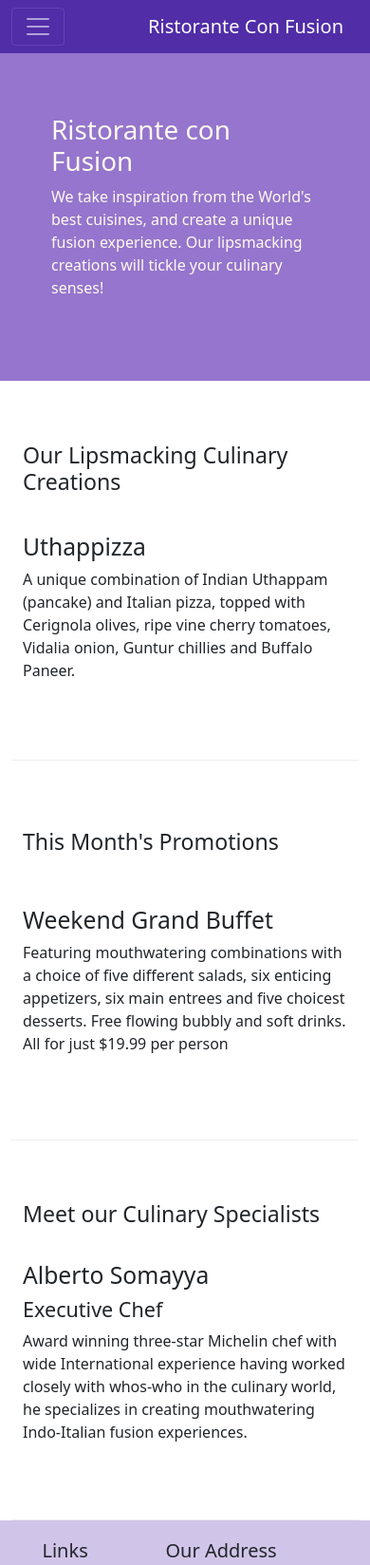
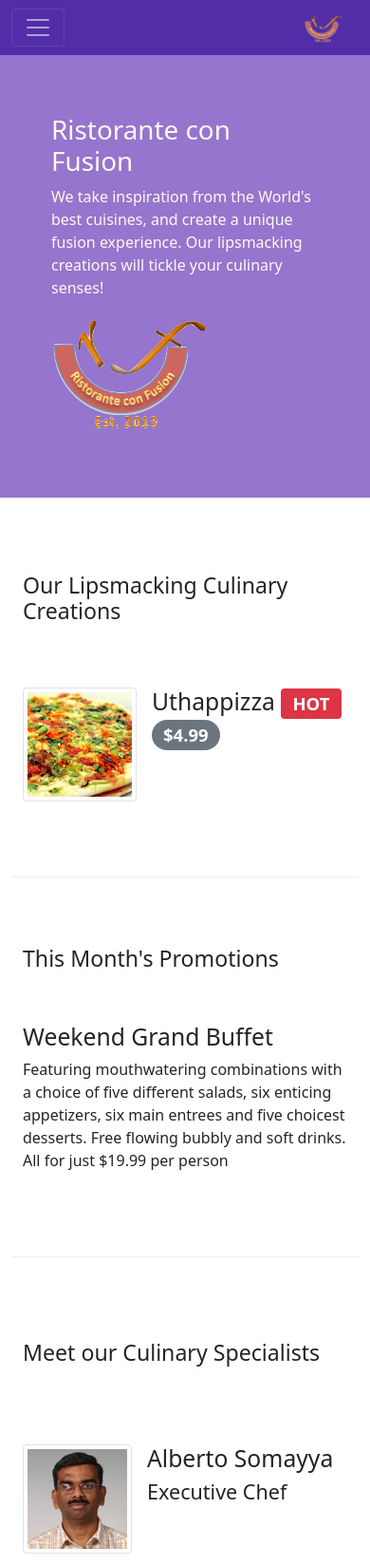
Before and after one commit to MusaOzcetin/Hong_Kong_University, a website: page index.html in a window 390 px wide. Shown: the top 1648 px of the page at 95% size. Drawn offline with nearby package versions, Linux system fonts and the light colour scheme.

Commit message:
Alerting the User

```diff
--- a/index.html
+++ b/index.html
@@ -19,7 +19,7 @@
         <button class="navbar-toggler" type="button" data-bs-toggle="collapse" data-bs-target="#Navbar">
             <span class="navbar-toggler-icon"></span>
         </button>
-        <a class="navbar-brand" href="#">Ristorante Con Fusion</a>
+        <a class="navbar-brand" href="#"><img src="img/logo.png" height="30" width="41" alt="Logo"></a>
         <div class="collapse navbar-collapse " id="Navbar">
             <ul class="navbar-nav me-auto">
                 <li class="nav-item active" aria-current="page"><a class="nav-link active" aria-current="page" href="#"><span class="fa fa-home fa-lg"></span> Home</a></li>
@@ -38,7 +38,8 @@
                 <h1>Ristorante con Fusion</h1>
                 <p>We take inspiration from the World's best cuisines, and create a unique fusion experience. Our lipsmacking creations will tickle your culinary senses!</p>
             </div>
-            <div class="col-12 col-sm">
+            <div class="col-12 col-sm align-self-center">
+                <img src="img/logo.png" class="img-fluid" alt="Logo">
             </div>
         </div>
     </div>
@@ -50,12 +51,16 @@
             <h3>Our Lipsmacking Culinary Creations</h3>
         </div>
         <div class="col col-sm order-sm-first col-md">
-            <h2>Uthappizza</h2>
-            <p>A unique combination of Indian Uthappam (pancake) and Italian pizza, topped with Cerignola olives, ripe vine cherry tomatoes, Vidalia onion, Guntur chillies and Buffalo Paneer.</p>
+            <div class="media d-flex">
+                <img class="me-3 img-thumbnail align-self-center" src="img/uthappizza.png" alt="Uthapizza">
+                <div class="media-body">
+                    <h2 class="mt-0">Uthappizza <span class="badge bg-danger">HOT</span> <span class="badge rounded-pill bg-secondary">$4.99</span></h2>
+                    <p class="d-none d-sm-block">A unique combination of Indian Uthappam (pancake) and Italian pizza, topped with Cerignola olives,
+                        ripe vine cherry tomatoes, Vidalia onion, Guntur chillies and Buffalo Paneer.</p>
+                </div>
+            </div>
         </div>
     </div>
-
-
     <div class="row row-content align-items-center">
         <div class="col-12 col-sm-4 col-md-3">
             <h3>This Month's Promotions</h3>
@@ -71,9 +76,15 @@
             <h3>Meet our Culinary Specialists</h3>
         </div>
         <div  class="col col-sm order-sm-first col-md">
-            <h2>Alberto Somayya</h2>
-            <h4>Executive Chef</h4>
-            <p>Award winning three-star Michelin chef with wide International experience having worked closely with whos-who in the culinary world, he specializes in creating mouthwatering Indo-Italian fusion experiences. </p>
+            <div class="media d-flex">
+                <img class="me-3 img-thumbnail align-self-center" src="img/alberto.png" alt="Alberto">
+                <div class="media-body">
+                    <h2 class="mt-0">Alberto Somayya</h2>
+                    <h4>Executive Chef</h4>
+                    <p class="d-none d-sm-block">Award winning three-star Michelin chef with wide International experience having worked closely with whos-who in the culinary world, he specializes in creating mouthwatering Indo-Italian fusion experiences. </p>
+                </div>
+
+            </div>
         </div>
     </div>
 </div>
```
Also changed, not shown: aboutus.html (+1 -1 lines), contactus.html (+1 -1 lines), img/alberto.png (added), img/buffet.png (added), img/logo.png (added), img/uthappizza.png (added), 1 other file.
